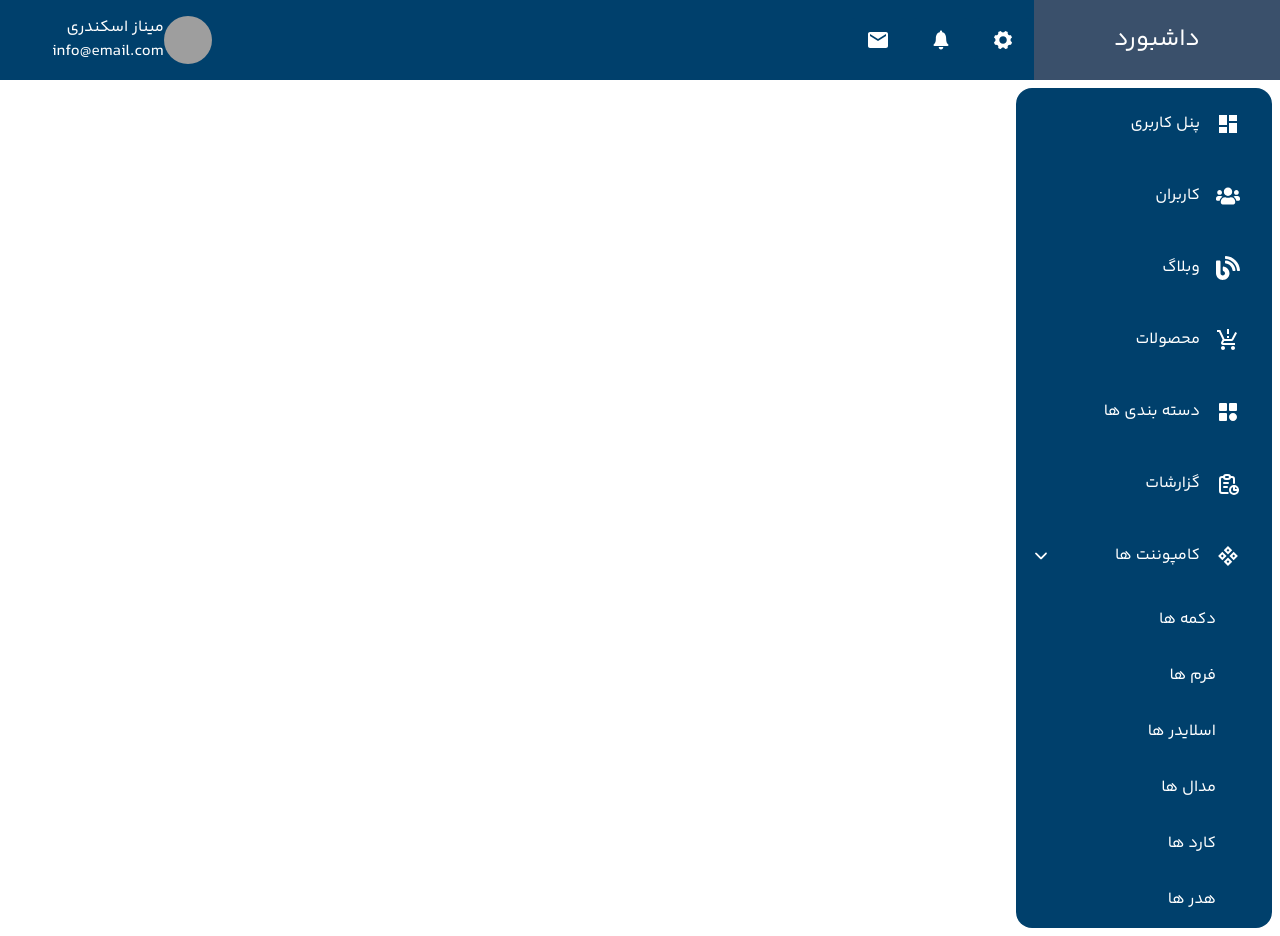
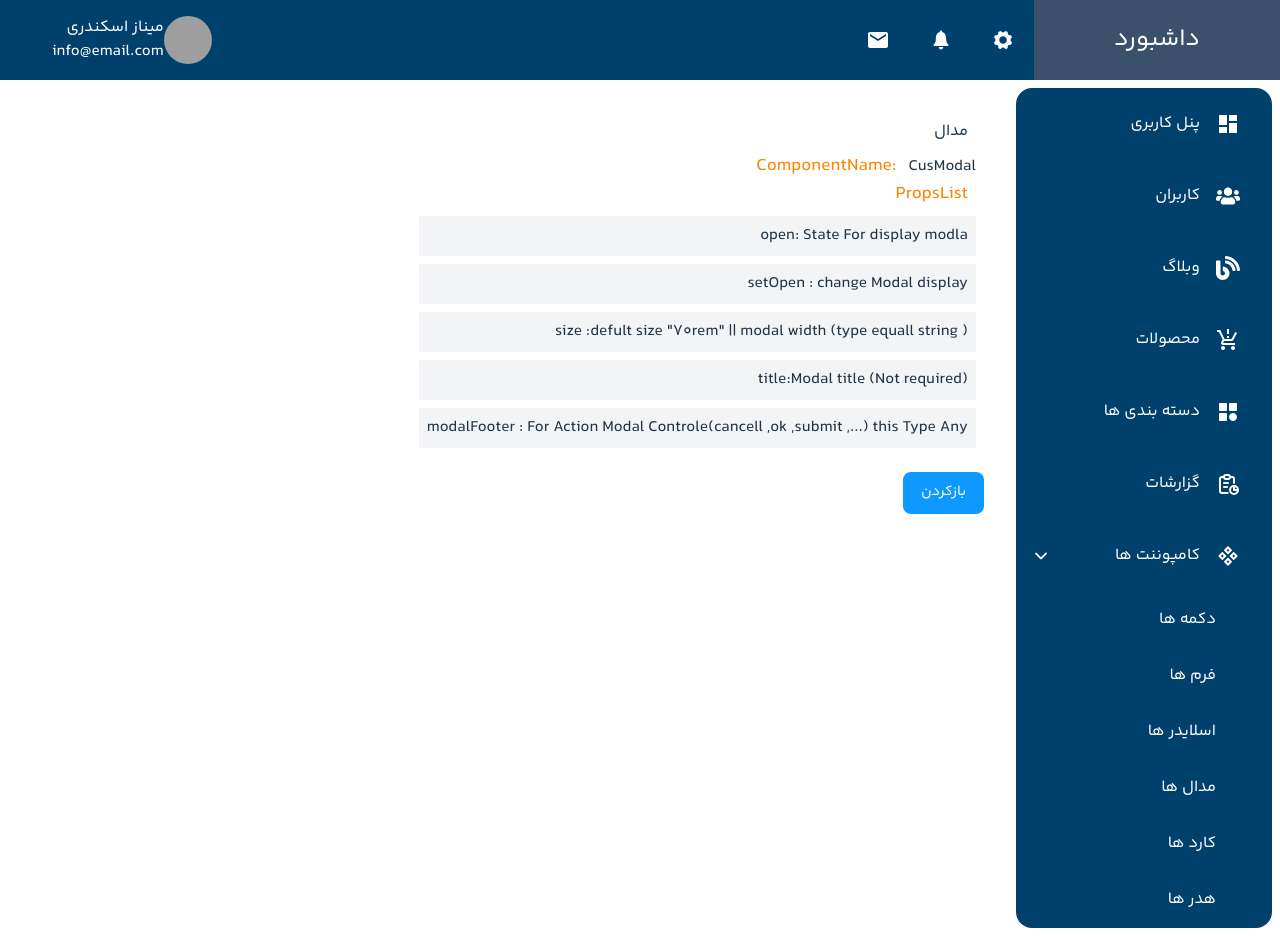
Before and after one commit to javadboroji/react-dashboard, a React (Vite) app in the folder vite-number-conversion/: page /modals in a window 1280 px wide. Built offline with nearby package versions, Linux system fonts and the light colour scheme; grey boxes are pictures that could not be loaded.

Commit message:
add Modal Components

```diff
--- a/vite-number-conversion/src/Components/LocalComponents/CusModal.tsx
+++ b/vite-number-conversion/src/Components/LocalComponents/CusModal.tsx
@@ -7,8 +7,10 @@ type modalType = {
   setOpen: React.Dispatch<React.SetStateAction<boolean>>;
   data?: JSX.Element,
   children?: React.ReactNode;
+  size?:string,
+  modalFooter?:any
 }
-function CusModal({ open,title, setOpen, data,children  }: modalType) {
+function CusModal({ open,title, setOpen, data,size,modalFooter, children  }: modalType) {
 
   const [confirmLoading, setConfirmLoading] = useState(false);
 
@@ -28,15 +30,15 @@ function CusModal({ open,title, setOpen, data,children  }: modalType) {
       <Modal
         title={title}
         open={open}
-        onOk={handleOk}
+        //onOk={handleOk}
         confirmLoading={confirmLoading}
         onCancel={handleCancel}
-        width={"70rem"}
-        okText={"ذخیره"}
+        width={size?size: "70rem"}
+        //okText={"ذخیره"}
         // okButtonProps={()=><Button></Button>}
         okType={"default"}
-        cancelText={"لغو"}
-
+        //cancelText={"لغو"}
+      footer={modalFooter||[]}
       >
         {children }
       </Modal>
--- a/vite-number-conversion/src/Pages/Components/Buttons/BtnBasComponent.tsx
+++ b/vite-number-conversion/src/Pages/Components/Buttons/BtnBasComponent.tsx
@@ -1,6 +1,4 @@
 import React, { useEffect, useState } from 'react'
-import { CSSProperties } from 'react';
-import { CiBookmarkRemove } from "react-icons/ci";
 import './buttons.style.css'
 
 /*================== Type =================*/
@@ -10,7 +8,7 @@ type basButtons = {
     basButtonsType: string,
     outline?: boolean,
     btnText: string,
-    btnEvent?: () => any,
+    btnEvent?: () => void,
     dyStyle?:string,
     icon?: any,
     size?: string,
@@ -23,7 +21,7 @@ type basButtons = {
 
     const buttonBind = (bgColor: string, color?: string) => {
         setButtonReturn(<button type={`${props.btnTypeSubmit?'submit' :'button'}`} onClick={props.btnEvent}
-         className={` ${color?color:''} ${props.dyStyle?props.dyStyle:''} border-2 flex justify-center items-center mx-2 ${props.size==='sm'?'bas-btn-sm':props.size==='md'?'bas-btn-md':'bas-btn-lg'} ${props.outline ? ` border-${bgColor}` : `bg-${bgColor}  `}`}>
+         className={` ${color?color:''} ${props.dyStyle?props.dyStyle:''} border-2 flex justify-center items-center mx-2 ${props.size==='sm'?'bas-btn-sm':props.size==='md'?'bas-btn-md':'bas-btn-lg'} ${props.outline ? ` border-${bgColor} text-${bgColor}` : `bg-${bgColor}  `}`}>
              {props.icon}{props.btnText}
              </button>)
 
--- a/vite-number-conversion/src/Pages/Components/Forms/Forms.basic.tsx
+++ b/vite-number-conversion/src/Pages/Components/Forms/Forms.basic.tsx
@@ -48,15 +48,22 @@ function FormsBas() {
     <Row className='w-full m-4 flex justify-between' gutter={0}>
       <Col xs={24} md={11} >
         <span className='text-lg text-orang-100 p-2 text-center block'> فرم ثبت نام  </span>
+        <span><span className='text-lg text-orang-100 p-2'> ComponentName:</span> RegisterForm</span><br/>
+        <span className='p-2  my-2 bg-gray-100 block my-8'> registerHandler (props):Form submit functionHandler </span>
          <RegisterForm registerHandler={register} />
 
       </Col>
       <Col xs={24} md={11}>
       <span className='text-lg text-orang-100 p-2 text-center block'> فرم ورود  </span>
+      <span><span className='text-lg text-orang-100 p-2'> ComponentName:</span> LoginForm</span><br/>
+      <span className='p-2  my-2 bg-gray-100 block my-8'> loginHandler(props) :Form submit functionHandler </span>
         <LoginForm loginHandler={login}/>
       </Col>
       <Col  xs={24} md={11}>
       <span className='text-lg text-orang-100 p-2 text-center block'> فرم تماس با ما  </span>
+      <span><span className='text-lg text-orang-100 p-2'> ComponentName:</span> ContactForm</span><br/>
+      <span className='p-2  my-2 bg-gray-100 block my-8'> ContactForm(props) :Form submit functionHandler </span>
+
         <ContactForm contactHandler={contact}/>
       </Col>
     </Row>
--- /dev/null
+++ b/vite-number-conversion/src/Pages/Components/Modals/Modal.basic.tsx
@@ -0,0 +1,54 @@
+import React, { useState } from 'react'
+import BtnBasComponent from '../Buttons/BtnBasComponent'
+import CusModal from '../../../Components/LocalComponents/CusModal';
+
+function ModalBas() {
+    const [open, setOpen] = useState(false)
+    const openModal=()=>{
+        setOpen(true)
+
+    }
+    const closeModal=()=>{
+        setOpen(false)
+    }
+  return (
+    <div className='p-4'>
+         <div className='flex flex-col p-4'>
+            <p className='p-2'> مدال</p>
+            <span><span className='text-lg text-orang-100 p-2'> ComponentName:</span> CusModal</span>
+            <ul>
+                <span className='text-lg text-orang-100 p-2'>PropsList </span>
+                <li className='p-2 my-2 bg-gray-100'>open: State  For display  modla </li>
+                <li className='p-2  my-2 bg-gray-100'>setOpen  : change Modal display </li>
+                <li className='p-2  my-2 bg-gray-100'>size :defult size "70rem" || modal width (type equall string ) </li>
+                <li className='p-2  my-2 bg-gray-100'>title:Modal title (Not required) </li>
+                <li className='p-2  my-2 bg-gray-100'>modalFooter : For Action Modal Controle(cancell ,ok ,submit ,...) this Type Any</li>
+
+            </ul>
+
+
+        </div>
+        <BtnBasComponent basButtonsType='primary' btnText='بازکردن ' size='md' btnEvent={openModal} dyStyle='text-white'/>
+        <CusModal open={open} setOpen={setOpen} title='مدال' size='50rem' modalFooter={<ModalFooter closeModal={closeModal} />} >
+            <h1> test</h1>
+            <p> testing</p>
+        </CusModal>
+    </div>
+  )
+}
+
+export default ModalBas
+
+type modalFooterType={
+    closeModal:()=>void,
+     eventModal?:()=>void
+}
+const ModalFooter=(props:modalFooterType)=>{
+
+    return(
+       <div className='flex w-full justify-end'>
+        <BtnBasComponent basButtonsType='primary' btnText='ذخیره کردن ' size='md'  dyStyle='text-white'/>
+        <BtnBasComponent basButtonsType='danger' outline={true} btnEvent={props.closeModal}  btnText='لغو کردن ' size='md' />
+       </div>
+    )
+}
--- a/vite-number-conversion/src/Routes/AdminRoute.tsx
+++ b/vite-number-conversion/src/Routes/AdminRoute.tsx
@@ -5,10 +5,10 @@ import Product from '../Pages/Product/Product';
 import HeaderLayout from '../Components/Header/HeaderLayout';
 import SideBar from '../Components/SideBar/SideBar';
 import UsersList from '../Pages/Users/UsersList';
-import Components from '../Pages/Components/Components';
 import Buttons from '../Components/Buttons/Buttons';
 import ButtonsCom from '../Pages/Components/Buttons/ButtonsCom';
 import FormsBas from '../Pages/Components/Forms/Forms.basic';
+import ModalBas from '../Pages/Components/Modals/Modal.basic';
 function AdminRoute() {
     return (
         <div>
@@ -24,6 +24,7 @@ function AdminRoute() {
                         <Route path="/users" element={< UsersList/>} />
                         <Route path="/buttons" element={<ButtonsCom />} />
                         <Route path='/forms' element={<FormsBas/>}  />
+                        <Route path='/modals' element={<ModalBas/>}  />
                     </Routes>
                 </div>
 
--- a/vite-number-conversion/src/index.css
+++ b/vite-number-conversion/src/index.css
@@ -59,7 +59,7 @@ button:hover {
 }
 button:focus,
 button:focus-visible {
-  outline: 4px auto -webkit-focus-ring-color;
+  outline: 0 auto -webkit-focus-ring-color;
 }
 .ant-picker,.ant-select-selector{
   padding: 12px !important;
```
